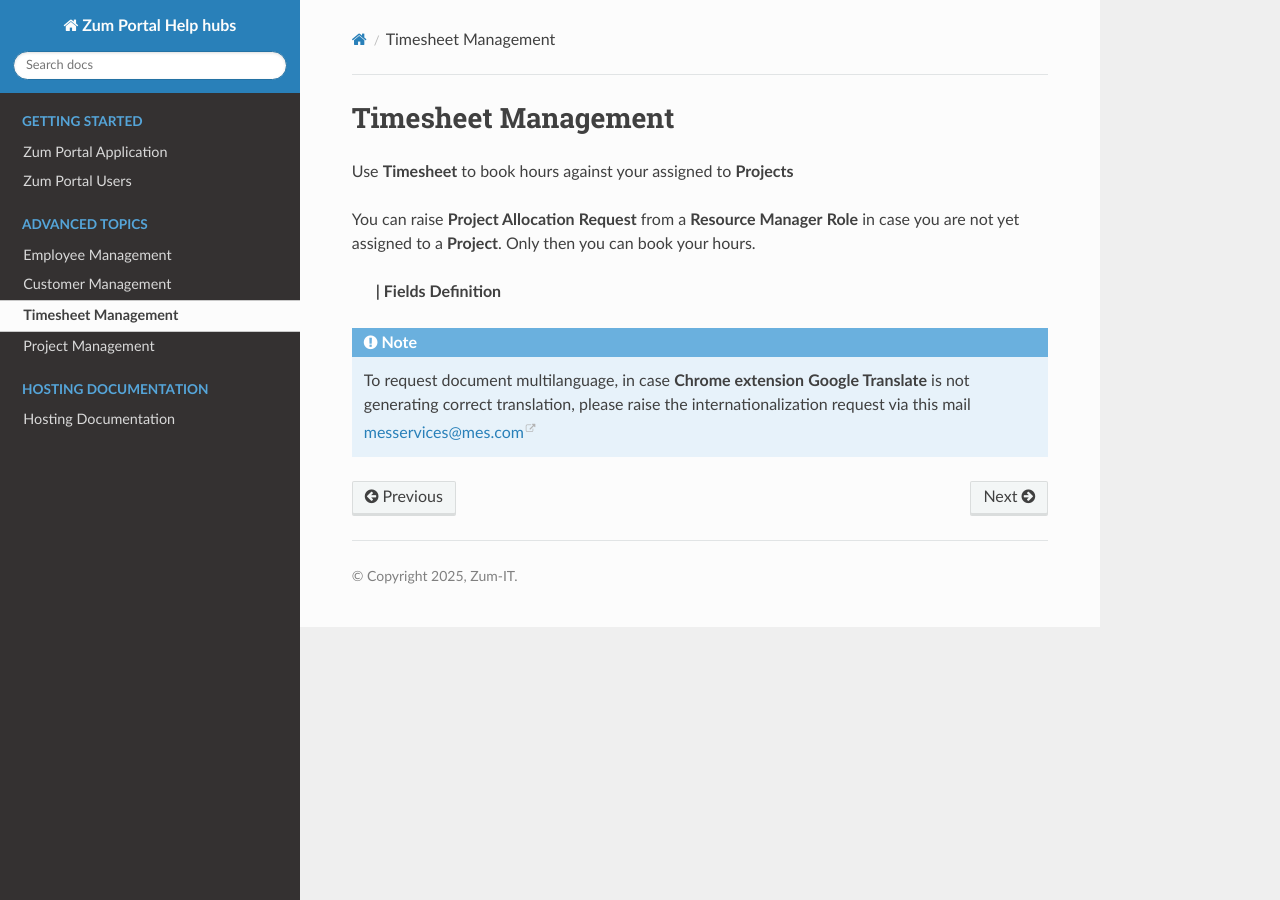
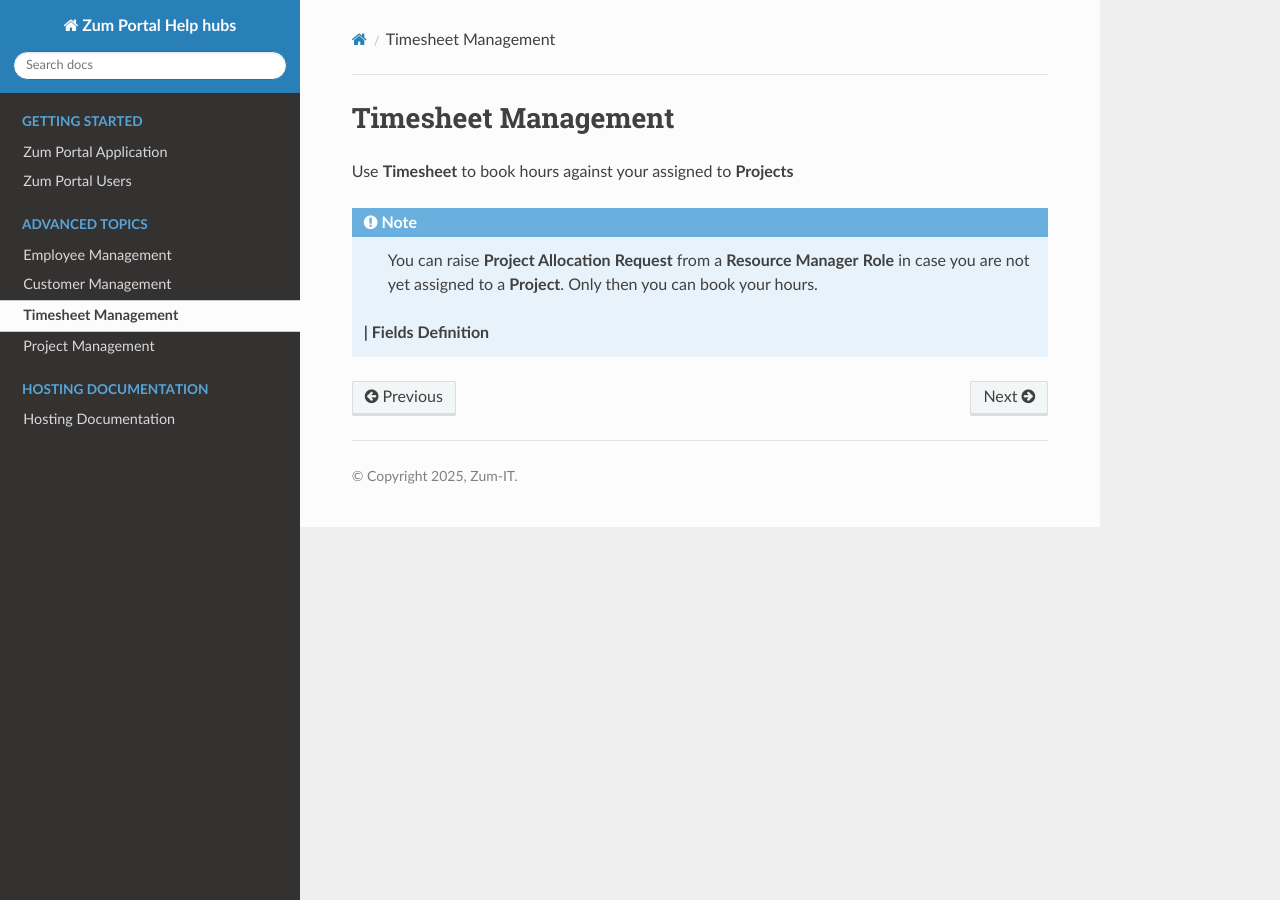
Before and after one commit to ghadiben0/Project-Zum-Portal, a Sphinx documentation site: the page built from docs/source/timesheetmanagement.rst, in a window 1280 px wide. Built offline with Sphinx 7.4.7 and the Read the Docs theme 3.1.0, drawn with Linux system fonts in a browser that asks for light colours.

Commit message:
Update timesheetmanagement.rst

```diff
--- a/docs/source/timesheetmanagement.rst
+++ b/docs/source/timesheetmanagement.rst
@@ -5,11 +5,6 @@ Use **Timesheet** to book hours against your assigned to **Projects**
 
 .. note::
 
-
-You can raise **Project Allocation** **Request** from a **Resource Manager** **Role** in case you are not yet assigned to a **Project**. Only then you can book your hours.
+   You can raise **Project Allocation** **Request** from a **Resource Manager** **Role** in case you are not yet assigned to a **Project**. Only then you can book your hours.
 
   **|  Fields Definition**
-
-.. note::
-
-   To request document multilanguage, in case **Chrome extension** **Google Translate** is not generating correct translation, please raise the internationalization request via this mail messervices@mes.com
```
